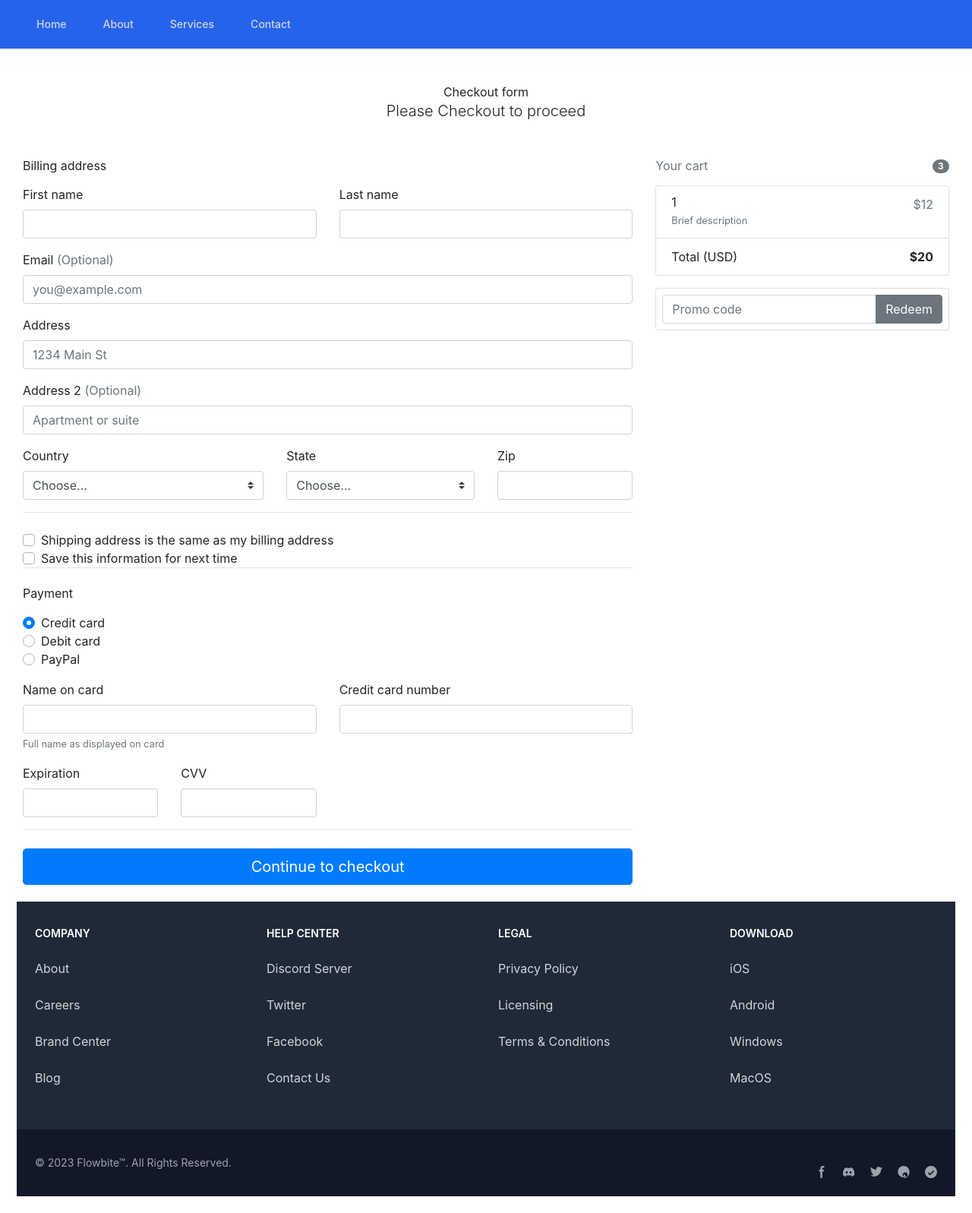
After one commit to Nayak-cyber/Mini-Project-College, a Flask app: page /checkout/1 in a window 1280 px wide. The commit adds this page. Shown: the whole page at 76% size. Run offline with Flask 3, Linux system fonts and the light colour scheme; some libraries are stand-ins or nearby versions.

Commit message:
Second version

```diff
--- a/main.py
+++ b/main.py
@@ -71,6 +71,11 @@ def contact():
     return render_template("contact.html")
 
 
+@app.route("/checkout/<product>")
+def checkout(product):
+    return render_template("checkout.html",product=product)
+
+
 @app.route("/login",methods=['GET','POST'])
 def login():
     if request.method == "POST":
--- /dev/null
+++ b/templates/checkout.html
@@ -0,0 +1,145 @@
+{% extends "main.html" %}
+{% block checkout %}
+<div class="container">
+    <div class="py-5 text-center">
+        <h2>Checkout form</h2>
+        <p class="lead">Please Checkout to proceed</p>
+    </div>
+    <div class="row">
+        <div class="col-md-4 order-md-2 mb-4">
+            <h4 class="d-flex justify-content-between align-items-center mb-3">
+                <span class="text-muted">Your cart</span>
+                <span class="badge badge-secondary badge-pill">3</span>
+            </h4>
+            <ul class="list-group mb-3 sticky-top">
+                <li class="list-group-item d-flex justify-content-between lh-condensed">
+                    <div>
+                        <h6 class="my-0">{{product}}</h6>
+                        <small class="text-muted">Brief description</small>
+                    </div>
+                    <span class="text-muted">$12</span>
+                </li>
+                <li class="list-group-item d-flex justify-content-between">
+                    <span>Total (USD)</span>
+                    <strong>$20</strong>
+                </li>
+            </ul>
+            <form class="card p-2">
+                <div class="input-group">
+                    <input type="text" class="form-control" placeholder="Promo code">
+                    <div class="input-group-append">
+                        <button type="submit" class="btn btn-secondary">Redeem</button>
+                    </div>
+                </div>
+            </form>
+        </div>
+        <div class="col-md-8 order-md-1">
+            <h4 class="mb-3">Billing address</h4>
+            <form class="needs-validation" novalidate="">
+                <div class="row">
+                    <div class="col-md-6 mb-3">
+                        <label for="firstName">First name</label>
+                        <input type="text" class="form-control" id="firstName" placeholder="" value="" required="">
+                        <div class="invalid-feedback"> Valid first name is required. </div>
+                    </div>
+                    <div class="col-md-6 mb-3">
+                        <label for="lastName">Last name</label>
+                        <input type="text" class="form-control" id="lastName" placeholder="" value="" required="">
+                        <div class="invalid-feedback"> Valid last name is required. </div>
+                    </div>
+                </div>
+                <div class="mb-3">
+                    <label for="email">Email <span class="text-muted">(Optional)</span></label>
+                    <input type="email" class="form-control" id="email" placeholder="you@example.com">
+                    <div class="invalid-feedback"> Please enter a valid email address for shipping updates. </div>
+                </div>
+                <div class="mb-3">
+                    <label for="address">Address</label>
+                    <input type="text" class="form-control" id="address" placeholder="1234 Main St" required="">
+                    <div class="invalid-feedback"> Please enter your shipping address. </div>
+                </div>
+                <div class="mb-3">
+                    <label for="address2">Address 2 <span class="text-muted">(Optional)</span></label>
+                    <input type="text" class="form-control" id="address2" placeholder="Apartment or suite">
+                </div>
+                <div class="row">
+                    <div class="col-md-5 mb-3">
+                        <label for="country">Country</label>
+                        <select class="custom-select d-block w-100" id="country" required="">
+                            <option value="">Choose...</option>
+                            <option>United States</option>
+                        </select>
+                        <div class="invalid-feedback"> Please select a valid country. </div>
+                    </div>
+                    <div class="col-md-4 mb-3">
+                        <label for="state">State</label>
+                        <select class="custom-select d-block w-100" id="state" required="">
+                            <option value="">Choose...</option>
+                            <option>California</option>
+                        </select>
+                        <div class="invalid-feedback"> Please provide a valid state. </div>
+                    </div>
+                    <div class="col-md-3 mb-3">
+                        <label for="zip">Zip</label>
+                        <input type="text" class="form-control" id="zip" placeholder="" required="">
+                        <div class="invalid-feedback"> Zip code required. </div>
+                    </div>
+                </div>
+                <hr class="mb-4">
+                <div class="custom-control custom-checkbox">
+                    <input type="checkbox" class="custom-control-input" id="same-address">
+                    <label class="custom-control-label" for="same-address">Shipping address is the same as my billing address</label>
+                </div>
+                <div class="custom-control custom-checkbox">
+                    <input type="checkbox" class="custom-control-input" id="save-info">
+                    <label class="custom-control-label" for="save-info">Save this information for next time</label>
+                </div>
+                <hr class="mb-4">
+                <h4 class="mb-3">Payment</h4>
+                <div class="d-block my-3">
+                    <div class="custom-control custom-radio">
+                        <input id="credit" name="paymentMethod" type="radio" class="custom-control-input" checked="" required="">
+                        <label class="custom-control-label" for="credit">Credit card</label>
+                    </div>
+                    <div class="custom-control custom-radio">
+                        <input id="debit" name="paymentMethod" type="radio" class="custom-control-input" required="">
+                        <label class="custom-control-label" for="debit">Debit card</label>
+                    </div>
+                    <div class="custom-control custom-radio">
+                        <input id="paypal" name="paymentMethod" type="radio" class="custom-control-input" required="">
+                        <label class="custom-control-label" for="paypal">PayPal</label>
+                    </div>
+                </div>
+                <div class="row">
+                    <div class="col-md-6 mb-3">
+                        <label for="cc-name">Name on card</label>
+                        <input type="text" class="form-control" id="cc-name" placeholder="" required="">
+                        <small class="text-muted">Full name as displayed on card</small>
+                        <div class="invalid-feedback"> Name on card is required </div>
+                    </div>
+                    <div class="col-md-6 mb-3">
+                        <label for="cc-number">Credit card number</label>
+                        <input type="text" class="form-control" id="cc-number" placeholder="" required="">
+                        <div class="invalid-feedback"> Credit card number is required </div>
+                    </div>
+                </div>
+                <div class="row">
+                    <div class="col-md-3 mb-3">
+                        <label for="cc-expiration">Expiration</label>
+                        <input type="text" class="form-control" id="cc-expiration" placeholder="" required="">
+                        <div class="invalid-feedback"> Expiration date required </div>
+                    </div>
+                    <div class="col-md-3 mb-3">
+                        <label for="cc-cvv">CVV</label>
+                        <input type="text" class="form-control" id="cc-cvv" placeholder="" required="">
+                        <div class="invalid-feedback"> Security code required </div>
+                    </div>
+                </div>
+                <hr class="mb-4">
+                <button id="btn" class="btn btn-primary btn-lg btn-block" type="button" onclick="location.href='/'" >Continue to checkout</button></a>
+            </form>
+        </div>
+    </div>
+</div>
+
+{% endblock  %}
--- a/templates/index.html
+++ b/templates/index.html
@@ -9,7 +9,7 @@
                 <div class="card-body">
                   <h5 class="card-title">{{item}}</h5>
                   <p class="card-text">{{dis}}</p>
-                  <a href="#" class="btn btn-primary">BUY</a>
+                  <a href="/checkout/{{item}}" class="btn btn-primary">BUY</a>
                 </div>
               </div>
             </div>
--- a/templates/main.html
+++ b/templates/main.html
@@ -58,6 +58,7 @@
     {% block content %}{% endblock %}
     {% block contact %}{% endblock %}
     {% block feed %}{% endblock %}
+    {% block checkout %}{% endblock %}
      </div>
      <!-- Footer -->
      <footer class="bg-gray-800 text-white" style="margin: 22px;">
```
